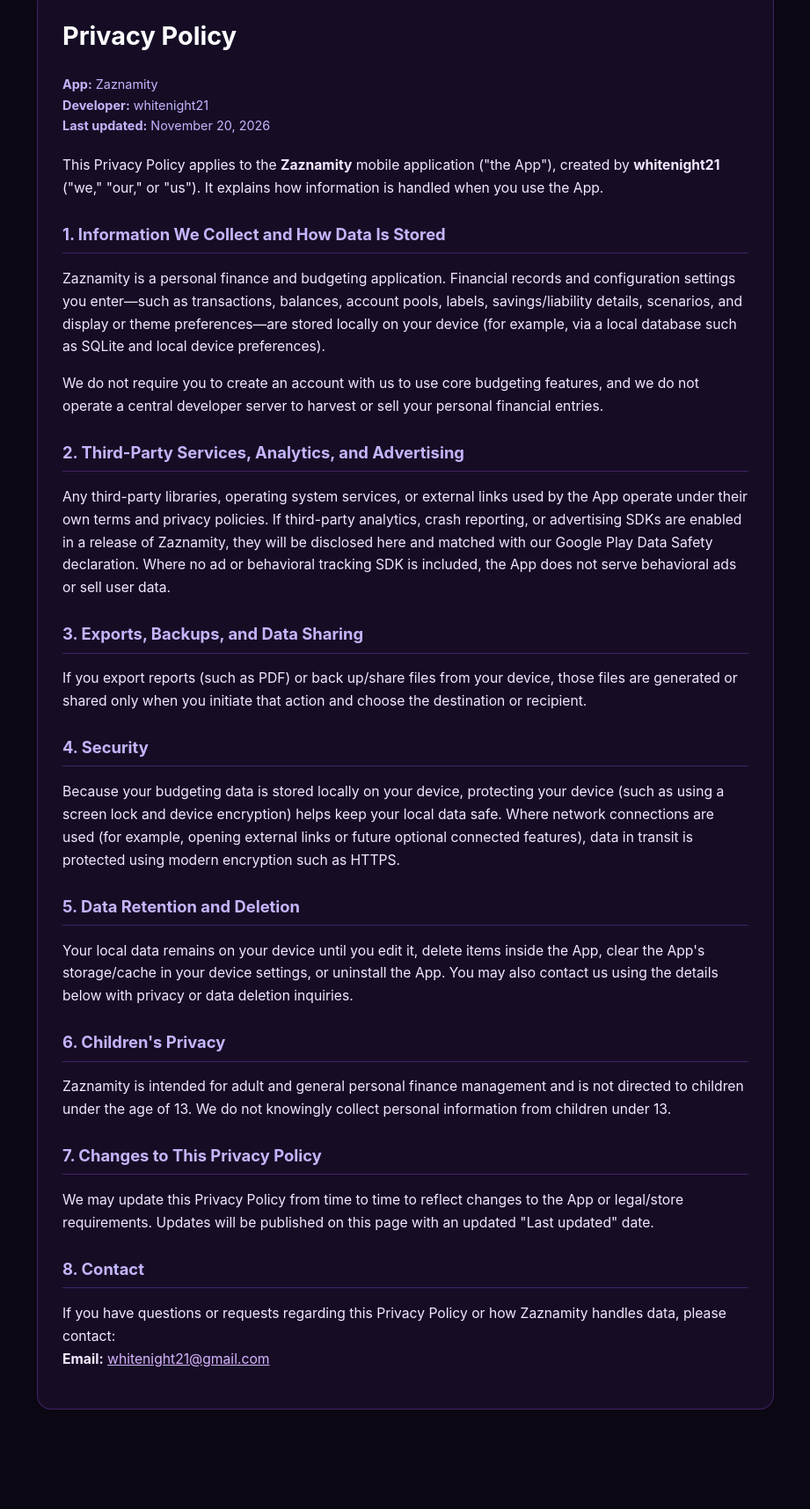
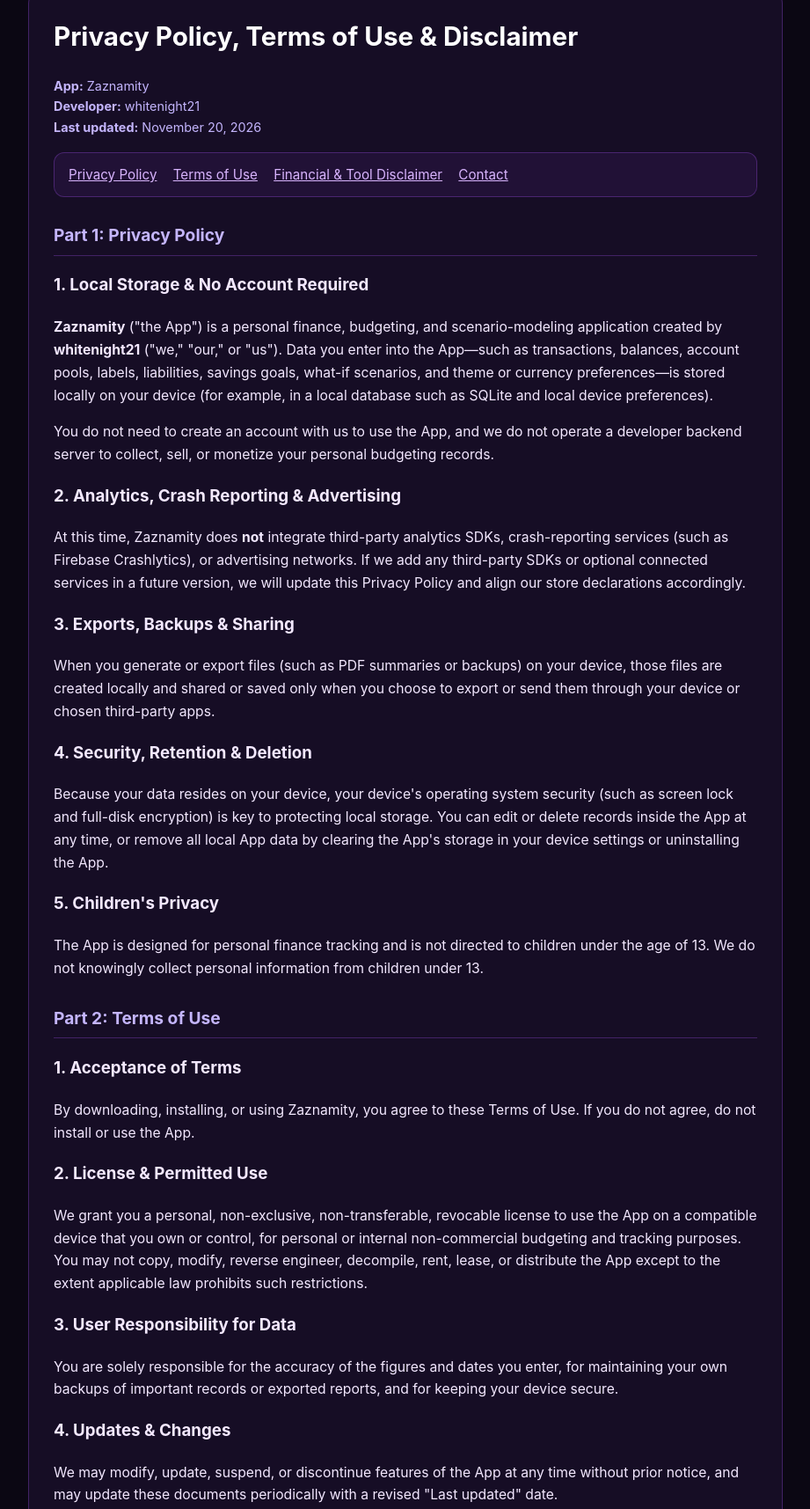
Before and after one commit to whitenight21/zaznamity-legal, a plain HTML site: page privacy-policy.html in a window 1280 px wide. Shown: the part 36-1751 px from the top of the page at 88% size, without its empty margins (179-1100 px from the left). Before the commit the page ends 1662 px from the top, so only its background shows below. Drawn offline with Linux system fonts and the light colour scheme.

Commit message:
Update privacy policy title and sections

```diff
--- a/privacy-policy.html
+++ b/privacy-policy.html
@@ -3,7 +3,7 @@
 <head>
   <meta charset="UTF-8" />
   <meta name="viewport" content="width=device-width, initial-scale=1.0" />
-  <title>Privacy Policy – Zaznamity</title>
+  <title>Privacy Policy, Terms of Use & Disclaimer – Zaznamity</title>
   <style>
     :root {
       --bg: #0b0713;
@@ -22,7 +22,7 @@
       line-height: 1.65;
     }
     .container {
-      max-width: 780px;
+      max-width: 800px;
       margin: 0 auto;
       background-color: var(--card);
       border: 1px solid var(--border);
@@ -31,12 +31,12 @@
     }
     h1 {
       margin-top: 0;
-      font-size: 1.8rem;
+      font-size: 1.85rem;
       color: #ffffff;
     }
     h2 {
-      margin-top: 24px;
-      font-size: 1.15rem;
+      margin-top: 28px;
+      font-size: 1.2rem;
       color: var(--muted);
       border-bottom: 1px solid var(--border);
       padding-bottom: 6px;
@@ -45,10 +45,24 @@
       font-size: 0.98rem;
       color: var(--text);
     }
+    ul {
+      padding-left: 20px;
+    }
     .meta {
       color: var(--muted);
       font-size: 0.9rem;
+      margin-bottom: 16px;
+    }
+    .toc {
+      background: rgba(168, 85, 247, 0.08);
+      border: 1px solid var(--border);
+      border-radius: 12px;
+      padding: 12px 16px;
       margin-bottom: 20px;
+      font-size: 0.95rem;
+    }
+    .toc a {
+      margin-right: 14px;
     }
     a {
       color: #d8b4fe;
@@ -57,77 +71,129 @@
 </head>
 <body>
   <main class="container">
-    <h1>Privacy Policy</h1>
+    <h1>Privacy Policy, Terms of Use & Disclaimer</h1>
     <p class="meta">
       <strong>App:</strong> Zaznamity<br />
       <strong>Developer:</strong> whitenight21<br />
       <strong>Last updated:</strong> November 20, 2026
     </p>
 
+    <nav class="toc" aria-label="Sections">
+      <a href="#privacy-policy">Privacy Policy</a>
+      <a href="#terms-of-use">Terms of Use</a>
+      <a href="#disclaimer">Financial & Tool Disclaimer</a>
+      <a href="#contact">Contact</a>
+    </nav>
+
+    <!-- PART 1: PRIVACY POLICY -->
+    <h2 id="privacy-policy">Part 1: Privacy Policy</h2>
+
+    <h3>1. Local Storage & No Account Required</h3>
     <p>
-      This Privacy Policy applies to the <strong>Zaznamity</strong> mobile application ("the App"), created by
-      <strong>whitenight21</strong> ("we," "our," or "us"). It explains how information is
-      handled when you use the App.
+      <strong>Zaznamity</strong> ("the App") is a personal finance, budgeting, and scenario-modeling application
+      created by <strong>whitenight21</strong> ("we," "our," or "us"). Data you enter into
+      the App—such as transactions, balances, account pools, labels, liabilities, savings goals, what-if
+      scenarios, and theme or currency preferences—is stored locally on your device (for example, in a local
+      database such as SQLite and local device preferences).
+    </p>
+    <p>
+      You do not need to create an account with us to use the App, and we do not operate a developer backend
+      server to collect, sell, or monetize your personal budgeting records.
     </p>
 
-    <h2>1. Information We Collect and How Data Is Stored</h2>
+    <h3>2. Analytics, Crash Reporting & Advertising</h3>
     <p>
-      Zaznamity is a personal finance and budgeting application. Financial records and configuration settings you
-      enter—such as transactions, balances, account pools, labels, savings/liability details, scenarios, and
-      display or theme preferences—are stored locally on your device (for example, via a local database such as
-      SQLite and local device preferences).
-    </p>
-    <p>
-      We do not require you to create an account with us to use core budgeting features, and we do not operate a
-      central developer server to harvest or sell your personal financial entries.
+      At this time, Zaznamity does <strong>not</strong> integrate third-party analytics SDKs, crash-reporting
+      services (such as Firebase Crashlytics), or advertising networks. If we add any third-party SDKs or
+      optional connected services in a future version, we will update this Privacy Policy and align our store
+      declarations accordingly.
     </p>
 
-    <h2>2. Third-Party Services, Analytics, and Advertising</h2>
+    <h3>3. Exports, Backups & Sharing</h3>
     <p>
-      Any third-party libraries, operating system services, or external links used by the App operate under their
-      own terms and privacy policies. If third-party analytics, crash reporting, or advertising SDKs are enabled in
-      a release of Zaznamity, they will be disclosed here and matched with our Google Play Data Safety declaration.
-      Where no ad or behavioral tracking SDK is included, the App does not serve behavioral ads or sell user data.
+      When you generate or export files (such as PDF summaries or backups) on your device, those files are
+      created locally and shared or saved only when you choose to export or send them through your device or
+      chosen third-party apps.
     </p>
 
-    <h2>3. Exports, Backups, and Data Sharing</h2>
+    <h3>4. Security, Retention & Deletion</h3>
     <p>
-      If you export reports (such as PDF) or back up/share files from your device, those files are
-      generated or shared only when you initiate that action and choose the destination or recipient.
+      Because your data resides on your device, your device's operating system security (such as screen lock
+      and full-disk encryption) is key to protecting local storage. You can edit or delete records inside the
+      App at any time, or remove all local App data by clearing the App's storage in your device settings or
+      uninstalling the App.
     </p>
 
-    <h2>4. Security</h2>
+    <h3>5. Children's Privacy</h3>
     <p>
-      Because your budgeting data is stored locally on your device, protecting your device (such as using a screen
-      lock and device encryption) helps keep your local data safe. Where network connections are used (for example,
-      opening external links or future optional connected features), data in transit is protected using modern
-      encryption such as HTTPS.
+      The App is designed for personal finance tracking and is not directed to children under the age of 13. We
+      do not knowingly collect personal information from children under 13.
     </p>
 
-    <h2>5. Data Retention and Deletion</h2>
+    <!-- PART 2: TERMS OF USE -->
+    <h2 id="terms-of-use">Part 2: Terms of Use</h2>
+
+    <h3>1. Acceptance of Terms</h3>
     <p>
-      Your local data remains on your device until you edit it, delete items inside the App, clear the App's
-      storage/cache in your device settings, or uninstall the App. You may also contact us using the details below
-      with privacy or data deletion inquiries.
+      By downloading, installing, or using Zaznamity, you agree to these Terms of Use. If you do not agree, do
+      not install or use the App.
     </p>
 
-    <h2>6. Children's Privacy</h2>
+    <h3>2. License & Permitted Use</h3>
     <p>
-      Zaznamity is intended for adult and general personal finance management and is not directed to children under
-      the age of 13. We do not knowingly collect personal information from children under 13.
+      We grant you a personal, non-exclusive, non-transferable, revocable license to use the App on a
+      compatible device that you own or control, for personal or internal non-commercial budgeting and tracking
+      purposes. You may not copy, modify, reverse engineer, decompile, rent, lease, or distribute the App except
+      to the extent applicable law prohibits such restrictions.
     </p>
 
-    <h2>7. Changes to This Privacy Policy</h2>
+    <h3>3. User Responsibility for Data</h3>
     <p>
-      We may update this Privacy Policy from time to time to reflect changes to the App or legal/store
-      requirements. Updates will be published on this page with an updated "Last updated" date.
+      You are solely responsible for the accuracy of the figures and dates you enter, for maintaining your own
+      backups of important records or exported reports, and for keeping your device secure.
     </p>
 
-    <h2>8. Contact</h2>
+    <h3>4. Updates & Changes</h3>
     <p>
-      If you have questions or requests regarding this Privacy Policy or how Zaznamity handles data, please contact:
+      We may modify, update, suspend, or discontinue features of the App at any time without prior notice, and
+      may update these documents periodically with a revised "Last updated" date.
+    </p>
+
+    <!-- PART 3: DISCLAIMER -->
+    <h2 id="disclaimer">Part 3: Financial & Tool Disclaimer</h2>
+
+    <ul>
+      <li>
+        <strong>Informational & Budgeting Tool Only:</strong> Zaznamity is a personal record-keeping,
+        visualization, and modeling utility. Projections, trend lines, balance estimates, and "what-if"
+        simulations depend on your inputs and assumptions and are provided for informational purposes only.
+      </li>
+      <li>
+        <strong>Not Financial, Investment, Tax, or Legal Advice:</strong> Nothing in the App constitutes
+        professional financial, investment, accounting, tax, or legal advice. Always verify major financial,
+        tax, or lending decisions independently or with a qualified professional.
+      </li>
+      <li>
+        <strong>"As Is" Warranty Disclaimer:</strong> To the fullest extent permitted by applicable law, the App
+        is provided on an <strong>"AS IS"</strong> and <strong>"AS AVAILABLE"</strong> basis without warranties
+        of any kind, whether express, implied, or statutory, including implied warranties of merchantability,
+        fitness for a particular purpose, and non-infringement.
+      </li>
+      <li>
+        <strong>Limitation of Liability:</strong> To the fullest extent permitted by law, neither Zaznamity nor
+        its developer shall be liable for any indirect, incidental, special, consequential, or punitive damages,
+        or any loss of data, profits, savings, or opportunities arising out of or related to your use of or
+        inability to use the App. Nothing in these terms excludes liability that cannot be excluded under
+        applicable mandatory consumer law.
+      </li>
+    </ul>
+
+    <!-- CONTACT -->
+    <h2 id="contact">Contact</h2>
+    <p>
+      For questions regarding this Privacy Policy, Terms of Use, or Disclaimer, contact:
       <br />
-      <strong>Email:</strong> <a href="mailto:whitenigh21@gmail.com">whitenight21@gmail.com</a>
+      <strong>Email:</strong> <a href="mailto:whitenight21@gmail.com">whitenight21@gmail.com</a>
     </p>
   </main>
 </body>
```
